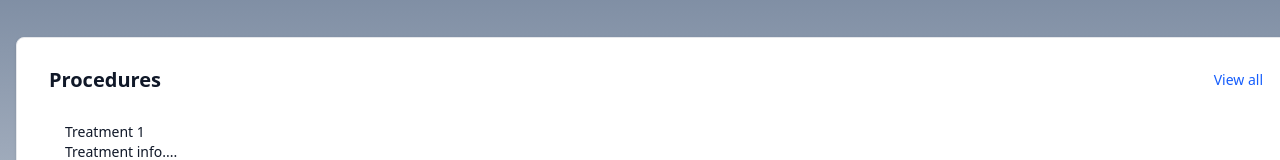
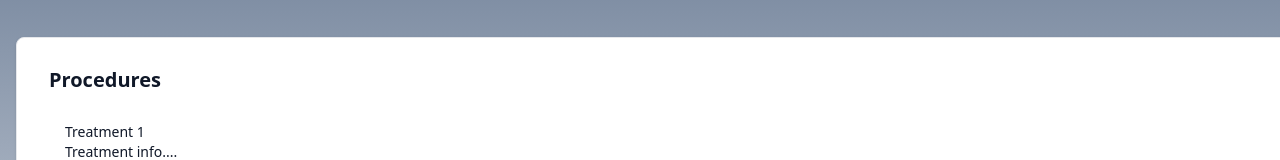
Before and after one commit to gaughey2000/final-project, a React (Vite) app in the folder bibproject/: page /procedures in a window 1280 px wide. Shown: the part 165-325 px from the top of the page. Built offline with nearby package versions, Linux system fonts and the light colour scheme.

Commit message:
6th commit

```diff
--- a/bibproject/src/Components/Procedures.jsx
+++ b/bibproject/src/Components/Procedures.jsx
@@ -5,9 +5,7 @@ function Procedures() {
                 <h5 className="text-xl font-bold leading-none text-gray-900 dark:text-white">
                     Procedures
                 </h5>
-                <a href="#" class="text-sm font-medium text-blue-600 hover:underline dark:text-blue-500">
-                    View all
-                </a>
+
             </div>
             <div className="flow-root">
                 <ul role="list" className="divide-y divide-gray-200 dark:divide-gray-700">
```
Also changed, not shown: 1 other file (tests, documents, lock files or other folders).
